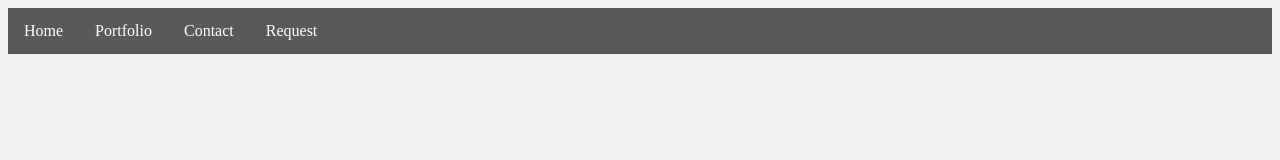
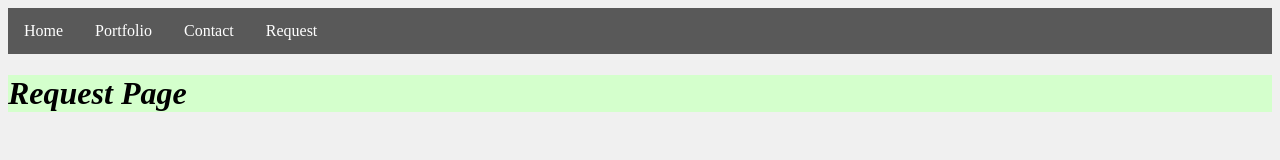
Before and after one commit to engle206/Client-project, a plain HTML site: page requestpage.html in a window 1280 px wide. Drawn offline with Linux system fonts and the light colour scheme.

Commit message:
Update requestpage.html

```diff
--- a/requestpage.html
+++ b/requestpage.html
@@ -14,6 +14,8 @@
     </ul>
   </nav>
 
+<h1 style="background-color:hsl(110, 100%, 90%);"><i>Request Page</i></h1>
+
 
 </body>
 
```
